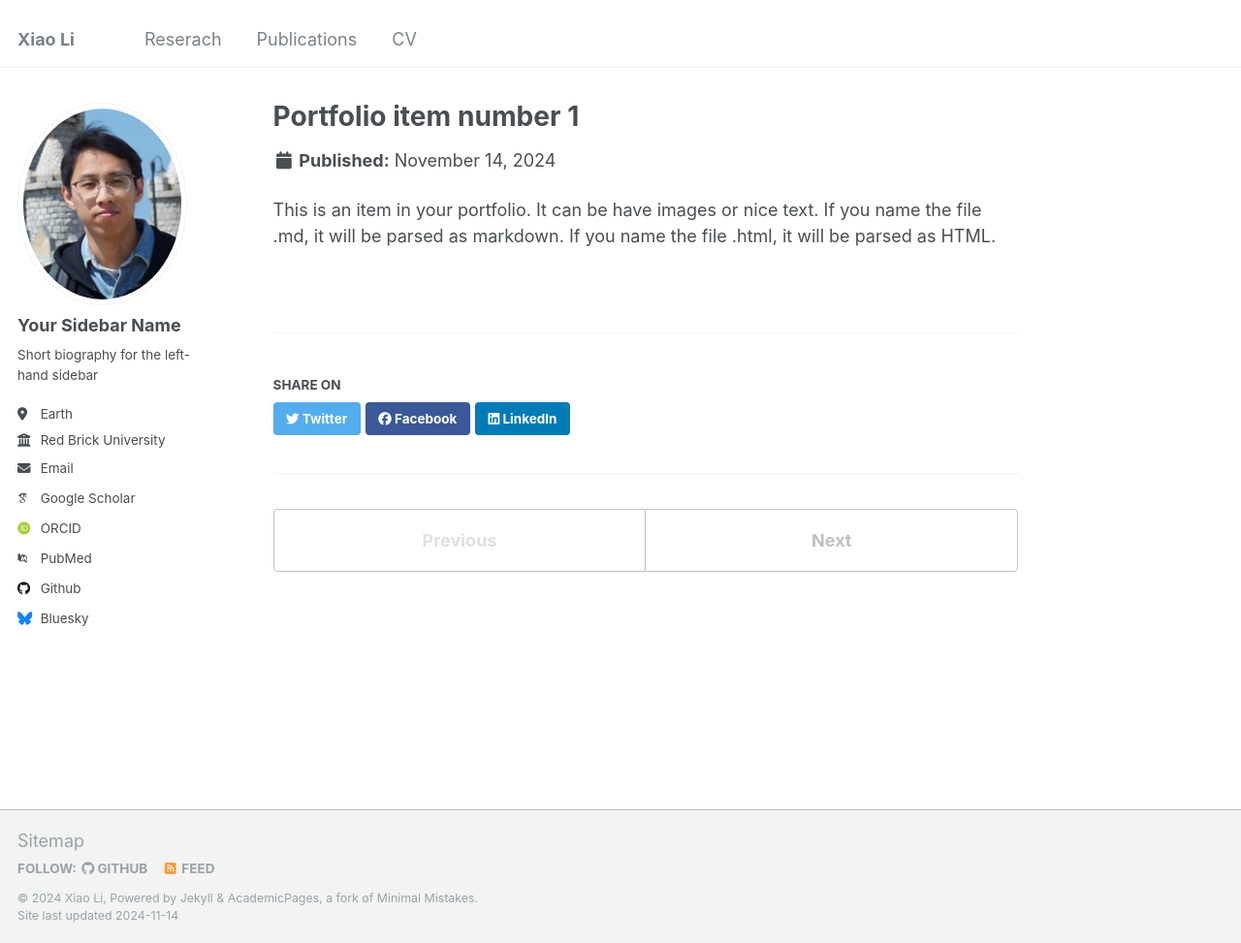
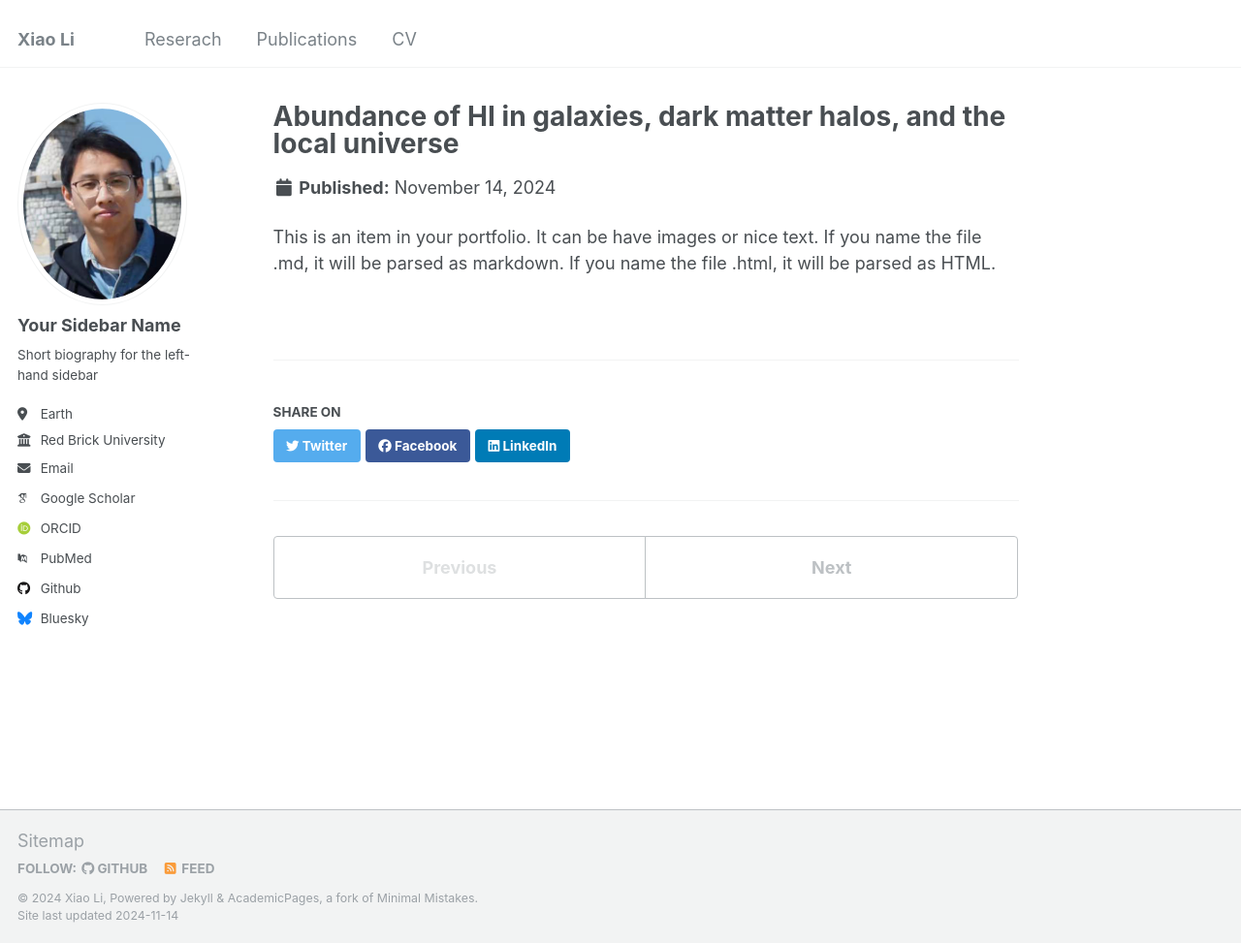
Before and after one commit to astroXiao/astroXiao.github.io, a Jekyll site: the page built from _portfolio/portfolio-1.md, in a window 1280 px wide and 973 px high. Shown: the whole window at 97% size. Built offline with Jekyll 4.4.1, drawn with Linux system fonts in a browser that asks for light colours; some web fonts are replaced.

Commit message:
Update portfolio-1.md

```diff
--- a/_portfolio/portfolio-1.md
+++ b/_portfolio/portfolio-1.md
@@ -1,7 +1,7 @@
 ---
-title: "Portfolio item number 1"
-excerpt: "Short description of portfolio item number 1<br/><img src='/images/500x300.png'>"
-collection: portfolio
+title: "Abundance of HI in galaxies, dark matter halos, and the local universe"
+excerpt: "<br/><img src='/images/500x300.png'>"
+collection: research
 ---
 
 This is an item in your portfolio. It can be have images or nice text. If you name the file .md, it will be parsed as markdown. If you name the file .html, it will be parsed as HTML.
```
